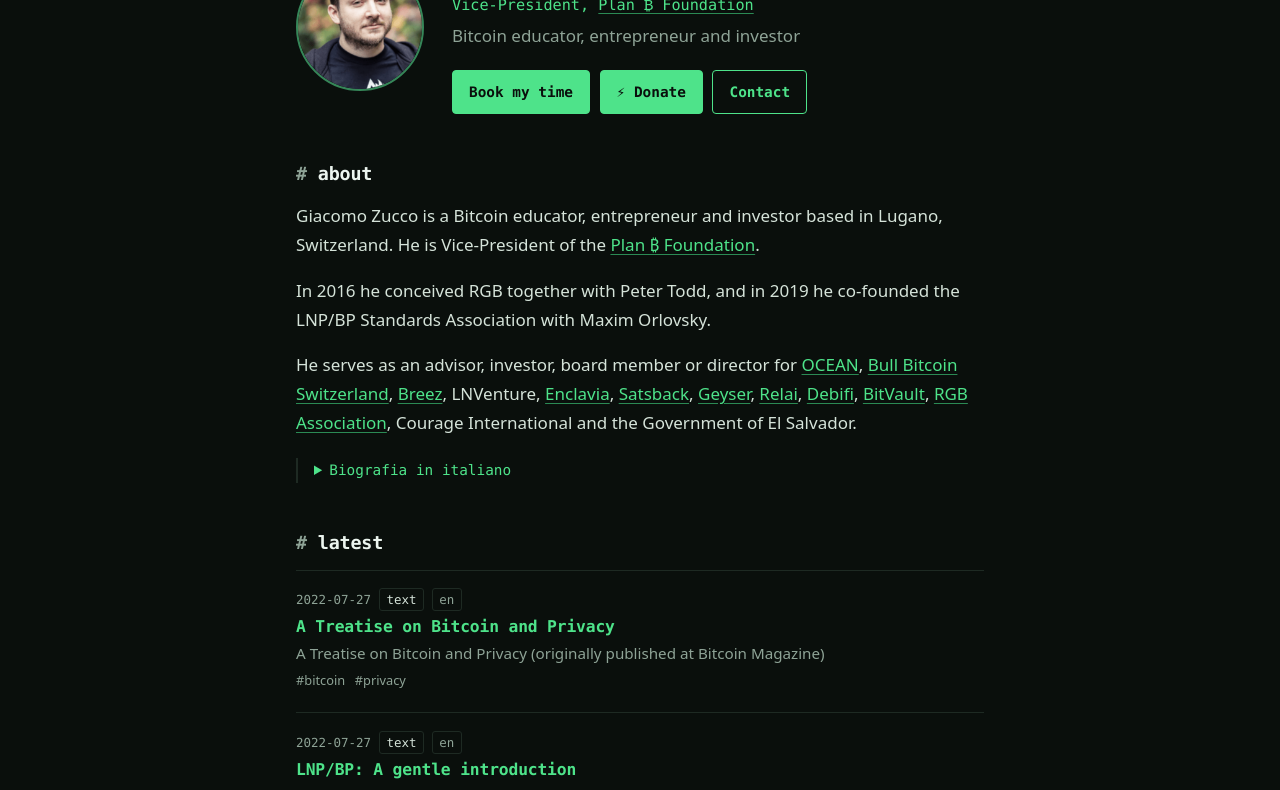
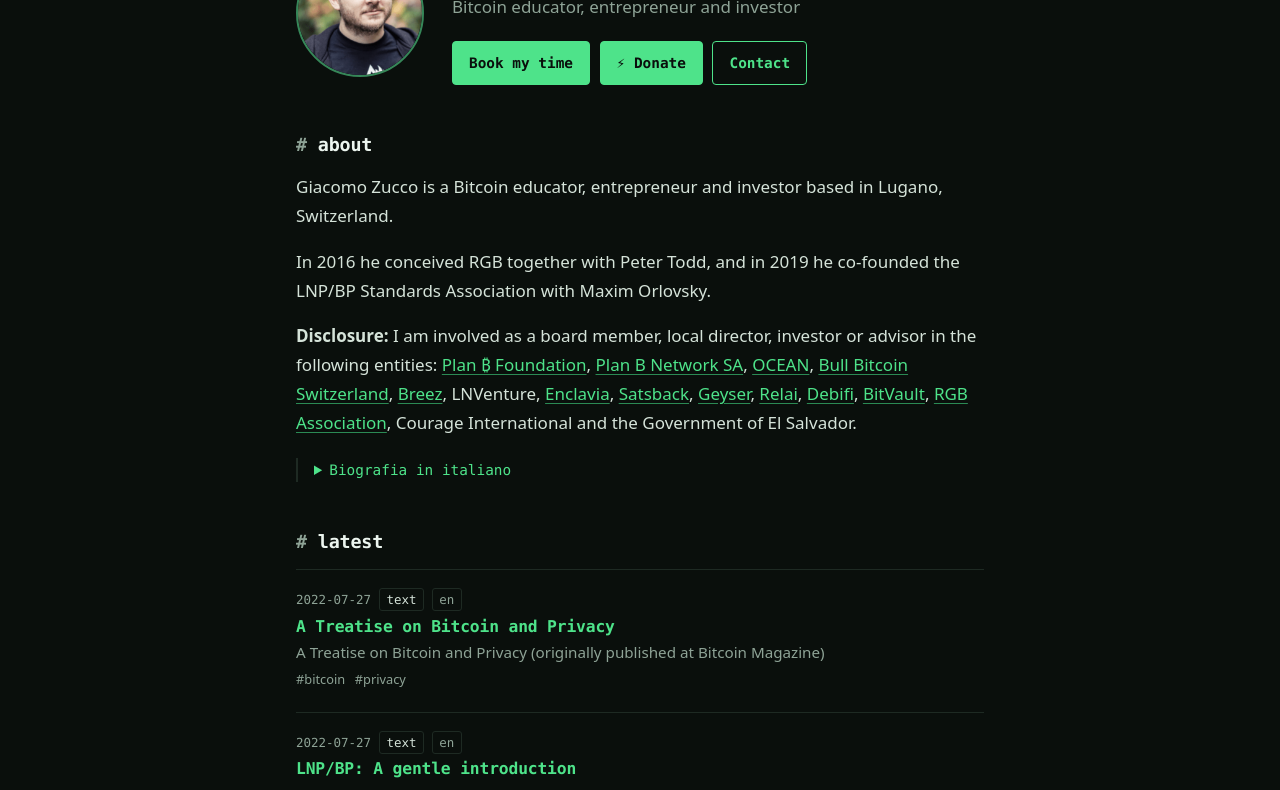
Before and after one commit to giacomozucco/giacomozucco.com, an Eleventy site: page index.njk in a window 1280 px wide. Shown: the part 177-967 px from the top of the page. Built offline with nearby package versions, Linux system fonts and the light colour scheme; Eleventy itself is replaced by a stand-in of ours; files that its build step writes are made by us from their sources; a web font is replaced by a local one.

Commit message:
Replace Vice-President title with disclosure of involvements
Plan ₿ Foundation and Plan B Network SA first, then the other entities.

Co-Authored-By: Claude Opus 5.5 <noreply@anthropic.com>

```diff
--- a/_data/site.json
+++ b/_data/site.json
@@ -1,13 +1,14 @@
 {
   "name": "Giacomo Zucco",
   "tagline": "Bitcoin educator, entrepreneur and investor",
-  "description": "Giacomo Zucco: Bitcoin educator, entrepreneur and investor. Vice-President of the Plan ₿ Foundation. Articles, talks, interviews and podcasts in one place.",
+  "description": "Giacomo Zucco: Bitcoin educator, entrepreneur and investor. Articles, talks, interviews and podcasts in one place.",
   "url": "https://www.giacomozucco.com",
   "booking": "https://lncal.com/giacomozucco",
   "lightningAddress": "giacomozucco@getalby.com",
   "youtube": "https://www.youtube.com/channel/UCYAZrTL0h0EaGahEPn6qxAg",
-  "planb": { "name": "Plan ₿ Foundation", "url": "https://planb.lugano.ch/" },
   "orgs": [
+    { "name": "Plan ₿ Foundation", "url": "https://planb.lugano.ch/" },
+    { "name": "Plan B Network SA", "url": "https://planb.network/" },
     { "name": "OCEAN", "url": "https://ocean.xyz/" },
     { "name": "Bull Bitcoin Switzerland", "url": "https://www.bullbitcoin.com/", "todo": "No Swiss-specific site found; links to the global Bull Bitcoin site" },
     { "name": "Breez", "url": "https://breez.technology/" },
--- a/index.njk
+++ b/index.njk
@@ -6,7 +6,6 @@ title: Giacomo Zucco
   <img class="avatar" src="/img/giacomo.png" alt="Portrait of Giacomo Zucco" width="160" height="160">
   <div>
     <h1 class="hero-name">Giacomo Zucco<span class="cursor" aria-hidden="true"></span></h1>
-    <p class="hero-role">Vice-President, <a href="{{ site.planb.url }}">{{ site.planb.name }}</a></p>
     <p class="hero-tag">{{ site.tagline }}</p>
     <p class="actions">
       {# LNcal for now; see the TODO in base.njk about the self-hosted replacement. #}
@@ -19,14 +18,14 @@ title: Giacomo Zucco
 
 <section class="bio" aria-labelledby="bio-title">
   <h2 id="bio-title"><span class="dim">#</span> about</h2>
-  <p>Giacomo Zucco is a Bitcoin educator, entrepreneur and investor based in Lugano, Switzerland. He is Vice-President of the <a href="{{ site.planb.url }}">{{ site.planb.name }}</a>.</p>
+  <p>Giacomo Zucco is a Bitcoin educator, entrepreneur and investor based in Lugano, Switzerland.</p>
   <p>In 2016 he conceived RGB together with Peter Todd, and in 2019 he co-founded the LNP/BP Standards Association with Maxim Orlovsky.</p>
-  <p>He serves as an advisor, investor, board member or director for {% set lastWord = "and" %}{% set govName = "the Government of El Salvador" %}{% include "orgs.njk" %}.</p>
+  <p class="disclosure"><strong>Disclosure:</strong> I am involved as a board member, local director, investor or advisor in the following entities: {% set lastWord = "and" %}{% set govName = "the Government of El Salvador" %}{% include "orgs.njk" %}.</p>
   <details lang="it">
     <summary>Biografia in italiano</summary>
-    <p>Giacomo Zucco è divulgatore, imprenditore e investitore Bitcoin, con base a Lugano. È Vicepresidente della <a href="{{ site.planb.url }}">{{ site.planb.name }}</a>.</p>
+    <p>Giacomo Zucco è divulgatore, imprenditore e investitore Bitcoin, con base a Lugano.</p>
     <p>Nel 2016 ha ideato RGB insieme a Peter Todd e nel 2019 ha fondato la LNP/BP Standards Association con Maxim Orlovsky.</p>
-    <p>Ricopre ruoli di advisor, investitore, membro del consiglio di amministrazione o direttore per {% set lastWord = "e" %}{% set govName = "il Governo di El Salvador" %}{% include "orgs.njk" %}.</p>
+    <p class="disclosure"><strong>Disclaimer:</strong> sono coinvolto come membro del consiglio, direttore locale, investitore o advisor nelle seguenti entità: {% set lastWord = "e" %}{% set govName = "il Governo di El Salvador" %}{% include "orgs.njk" %}.</p>
   </details>
 </section>
 
```
